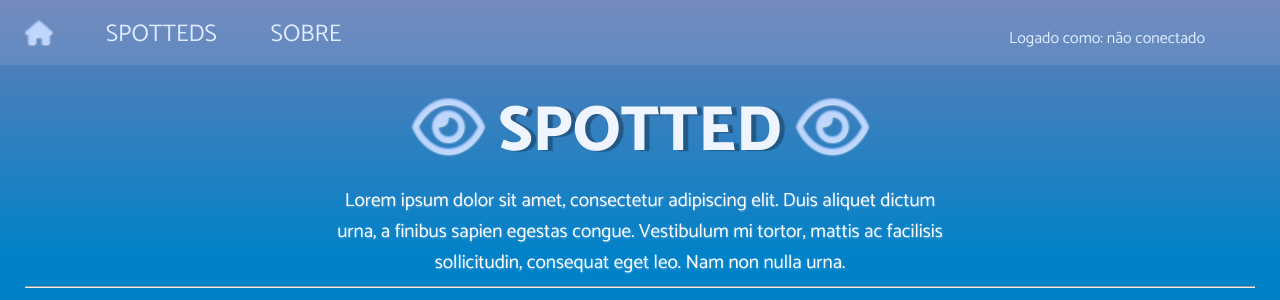
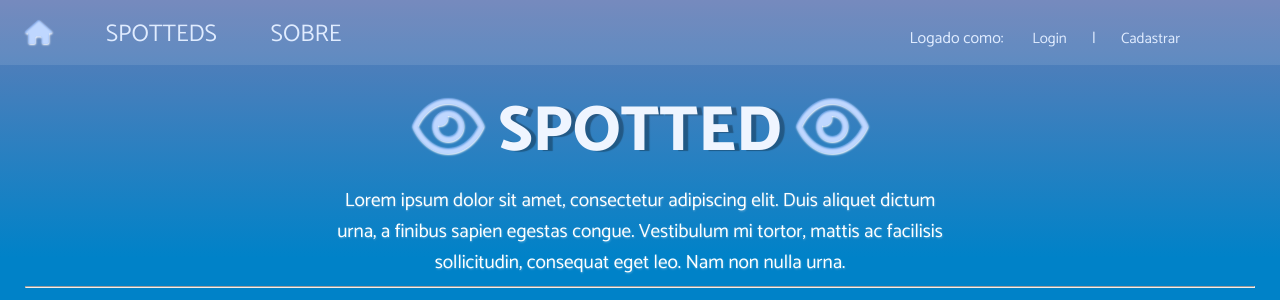
Before and after one commit to SamuelTheAlmeida/trabalho-web1.github.io, a PHP site: page /index.php in a window 1280 px wide. Shown: the top 300 px of the page. Run offline with PHP 8.4, Linux system fonts and the light colour scheme; some libraries are stand-ins or nearby versions.

Commit message:
Alteração no header.php
Adicionados hiperlinks para o login

```diff
--- a/header.php
+++ b/header.php
@@ -17,8 +17,8 @@
 
 		<a href="index.php" class="navlinks"><i class="fa fa-home" aria-hidden="true"></i></a>
 		<a href="spotteds.php" class="navlinks">SPOTTEDS</a>
-		<a href="#" class="navlinks">SOBRE</a>
+		<a href="sobre.php" class="navlinks">SOBRE</a>
 		<div id="nav-right">
-			<span id="checkLogin">Logado como: <span>não conectado</span></span>
+			<span id="checkLogin">Logado como: <a style="font-size: 15px; text-decoration: none" href="login.php">Login</a>|<a href="login.php" style="font-size: 15px; text-decoration: none">Cadastrar</a></span>
 		</div>
 </nav>
```
